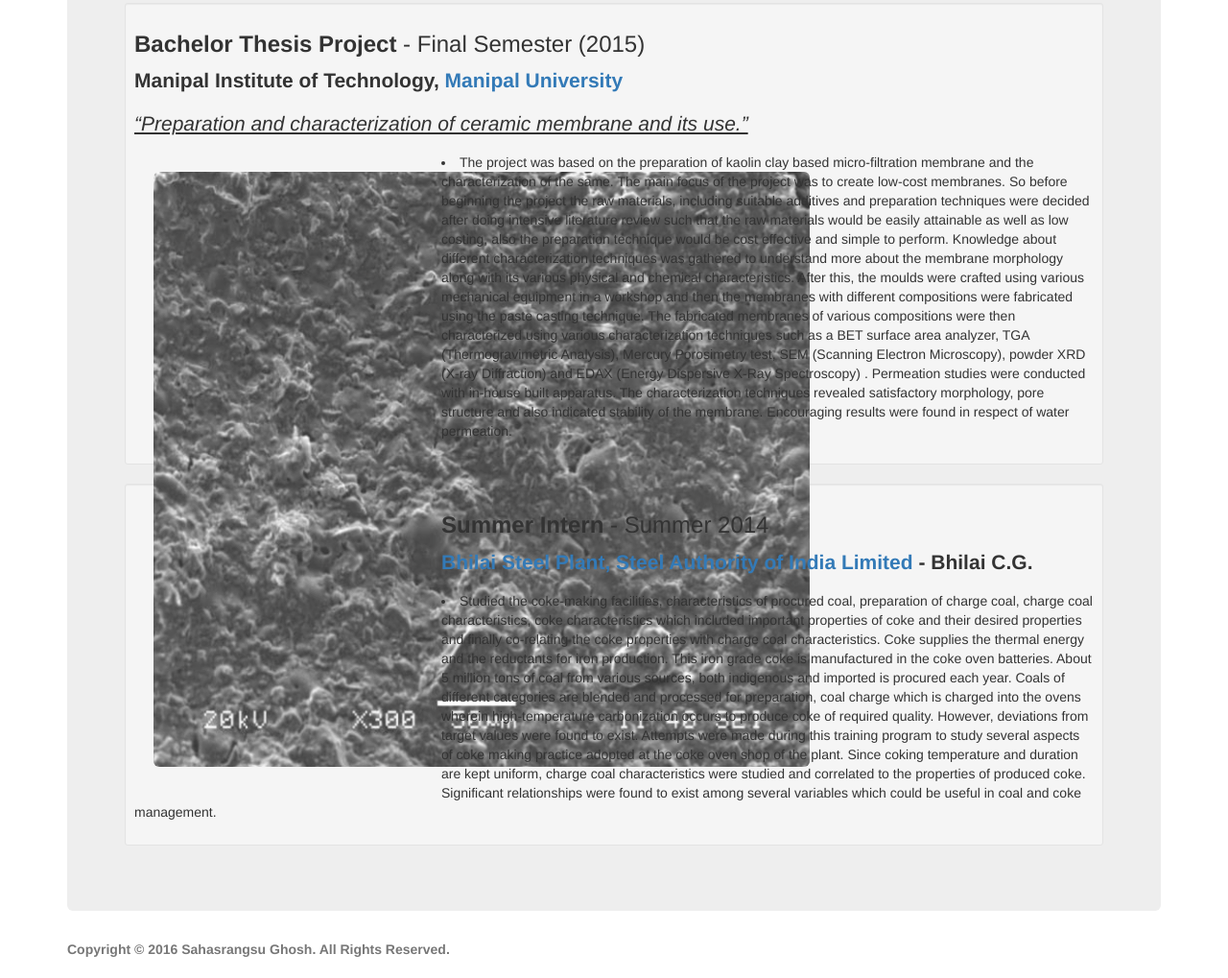
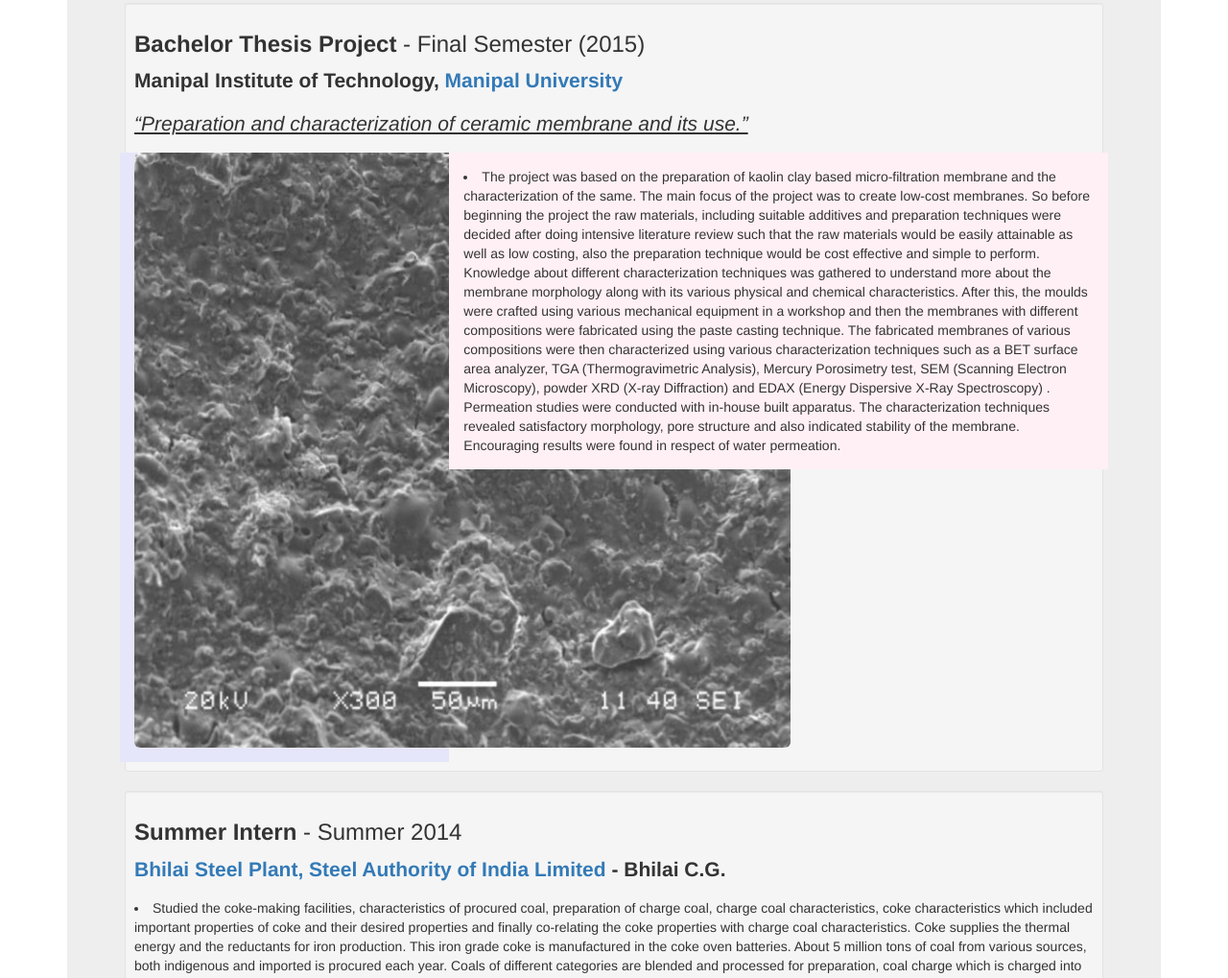
Before and after one commit to sahasrangsu/sahasrangsu.github.io, a plain HTML site: page index.html in a window 1280 px wide. Shown: the part 771-1790 px from the top of the page at 96% size. Drawn offline with Linux system fonts and the light colour scheme.

Commit message:
Update index.html

```diff
--- a/index.html
+++ b/index.html
@@ -103,14 +103,18 @@
         			<h3><b>Bachelor Thesis Project</b> - Final Semester (2015)</h3>
         			<p><b>Manipal Institute of Technology, <a href="http://manipal.edu/mu.html">Manipal University</a></b></p>
 				<p><i><u>“Preparation and characterization of ceramic membrane and its use.”</u></i></p>
-
-        			<p><div style="padding:20px; width:320px; float:left;">
+        			<div class="row">
+    				<div class="col-sm-4" style="background-color:lavender;">
+        			<p>
 					<img src="SEM_Membrane.png" class="img-rounded" title="Scanning Electron Microscopy (SEM) Image of Membrane."/></a>
+				</p>
 				</div>
-				</p>
+				<div class="col-sm-8" style="background-color:lavenderblush;">
         			<p><li>The project was based on the preparation of kaolin clay based micro-filtration membrane and the characterization of the same. The main focus of the project was to create low-cost membranes. So before beginning the project the raw materials, including suitable additives and preparation techniques were decided after doing intensive literature review such that the raw materials would be easily attainable as
 well as low costing, also the preparation technique would be cost effective and simple to perform. Knowledge about different characterization techniques was gathered to understand more about the membrane morphology along with its various physical and chemical characteristics. After this, the moulds were crafted using various mechanical equipment in a workshop and then the membranes with different compositions were fabricated using the paste casting technique. The fabricated membranes of various compositions were then characterized using various characterization techniques such as a BET surface area analyzer, TGA (Thermogravimetric Analysis), Mercury Porosimetry test, SEM (Scanning Electron Microscopy), powder XRD (X-ray Diffraction) and EDAX (Energy Dispersive X-Ray Spectroscopy) . Permeation studies were conducted with in-house built apparatus. The characterization techniques revealed satisfactory morphology, pore structure and also indicated stability of the membrane. Encouraging results were found in respect of water permeation.
         			</li></p>
+        			</div>
+  				</div>
       			</div>
 			<div class="well well-sm">
         			<h3><b>Summer Intern</b> - Summer 2014</h3>
```
